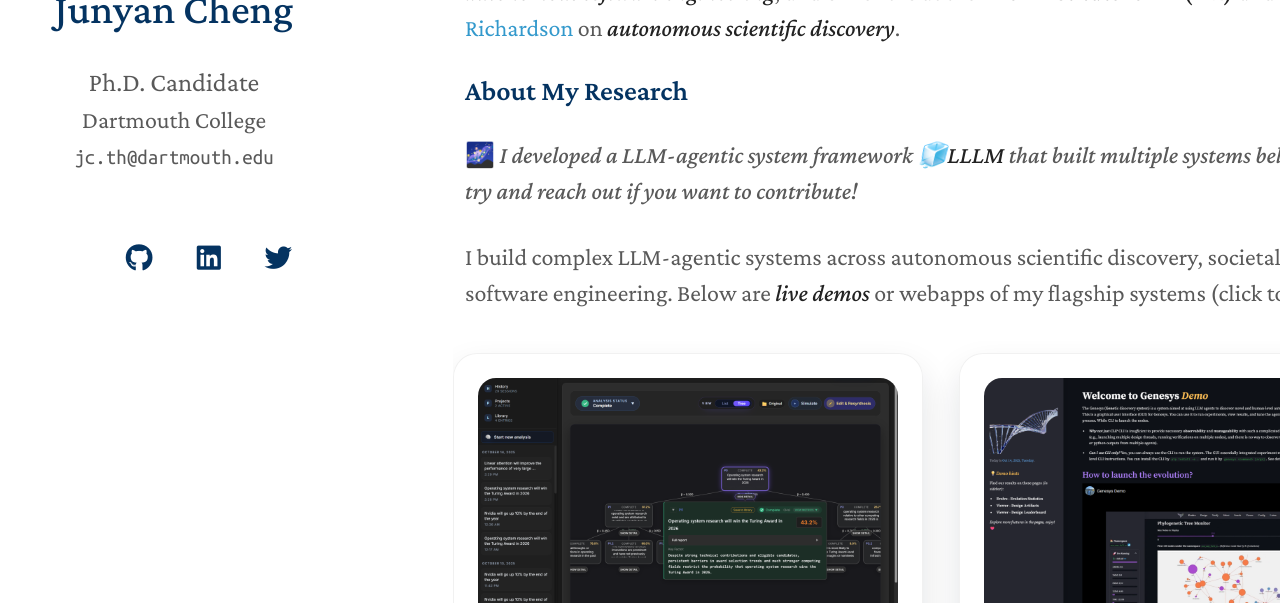
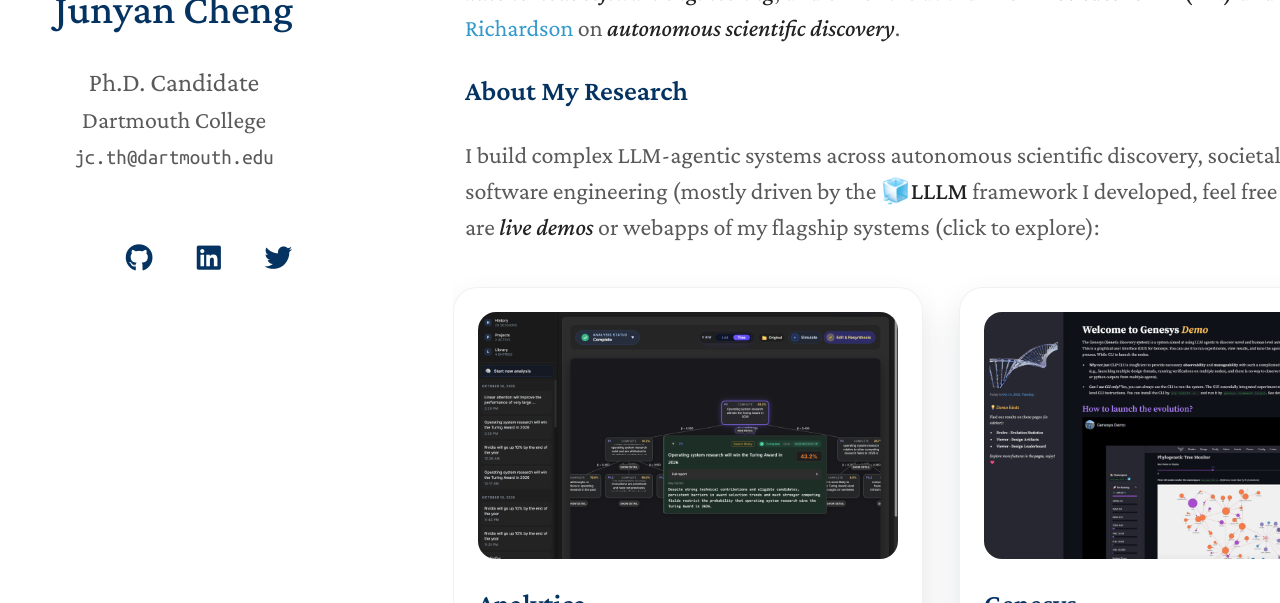
Before and after one commit to chengjunyan1/chengjunyan1.github.io, a Jekyll site: the page built from index.md, in a window 1280 px wide and 900 px high, cut to the strip 297-900 px from the top of the window. Built offline with Jekyll 4.4.1, drawn with Linux system fonts in a browser that asks for light colours; nearby versions of some CDN libraries; a style sheet for code colours, icons or effects is not loaded; our own code applies the rules of GitHub Pages for plain Markdown files.

Commit message:
Refine description of LLM-agentic systems
Updated the description of LLM-agentic systems and removed redundant text.

```diff
--- a/index.md
+++ b/index.md
@@ -9,9 +9,7 @@ I interned in the [AIIL Group](https://www.microsoft.com/en-us/research/group/ai
 
 ### About My Research
 
-🌌 *I developed a LLM-agentic system framework [**🧊LLLM**](https://github.com/ChengJunyan1/lllm) that built multiple systems below. Feel free to try and reach out if you want to contribute!*
-
-I build complex LLM-agentic systems across autonomous scientific discovery, societal systems, and software engineering. Below are ***live demos*** or webapps of my flagship systems (click to explore):
+I build complex LLM-agentic systems across autonomous scientific discovery, societal systems, and software engineering (mostly driven by the [**🧊LLLM**](https://github.com/ChengJunyan1/lllm) framework I developed, feel free to try!). Below are ***live demos*** or webapps of my flagship systems (click to explore):
 
 <div class="project-carousel" role="list" aria-label="Flagship systems">
   <div class="project-card project-card--analytica" role="listitem">
```
